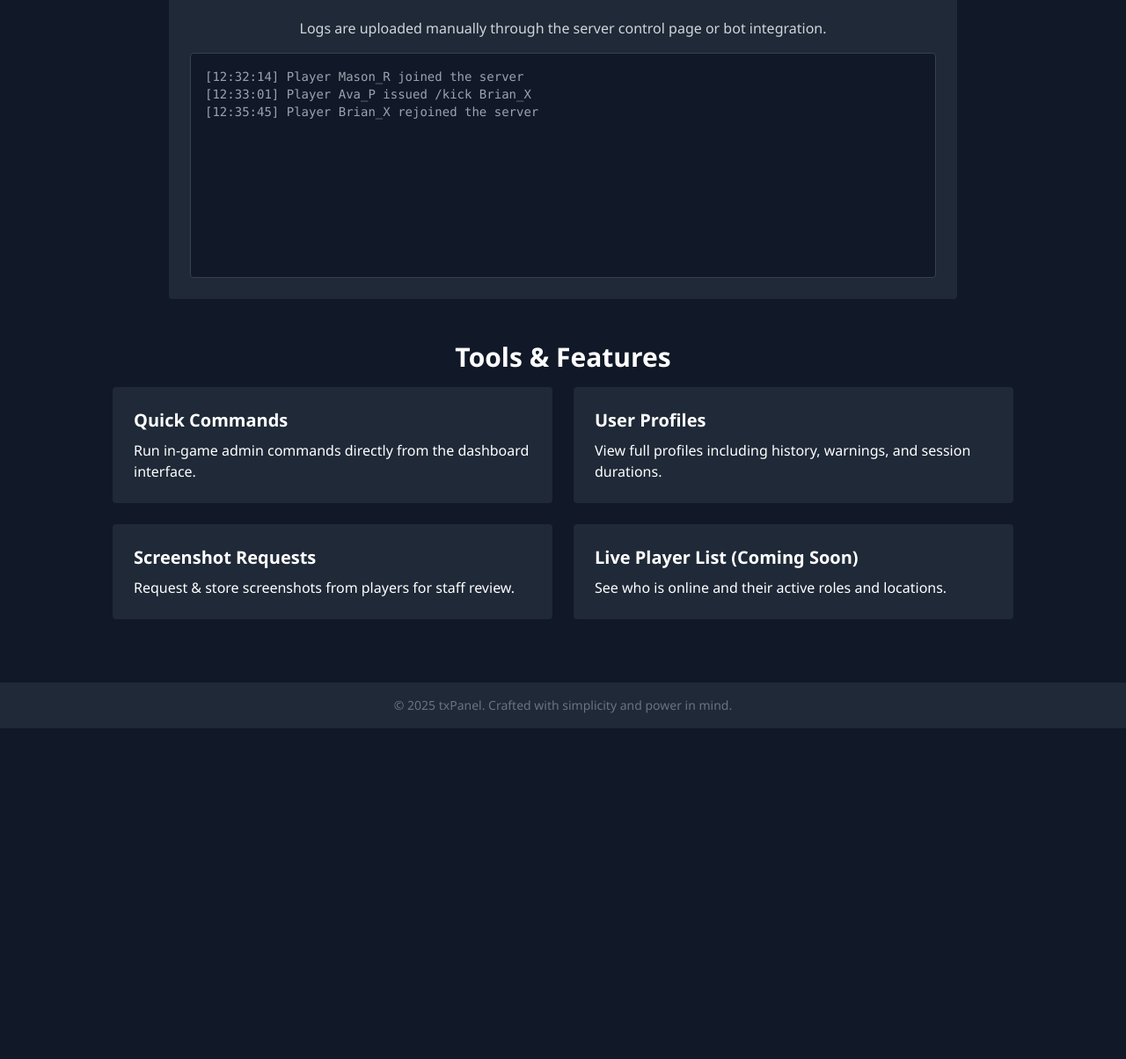
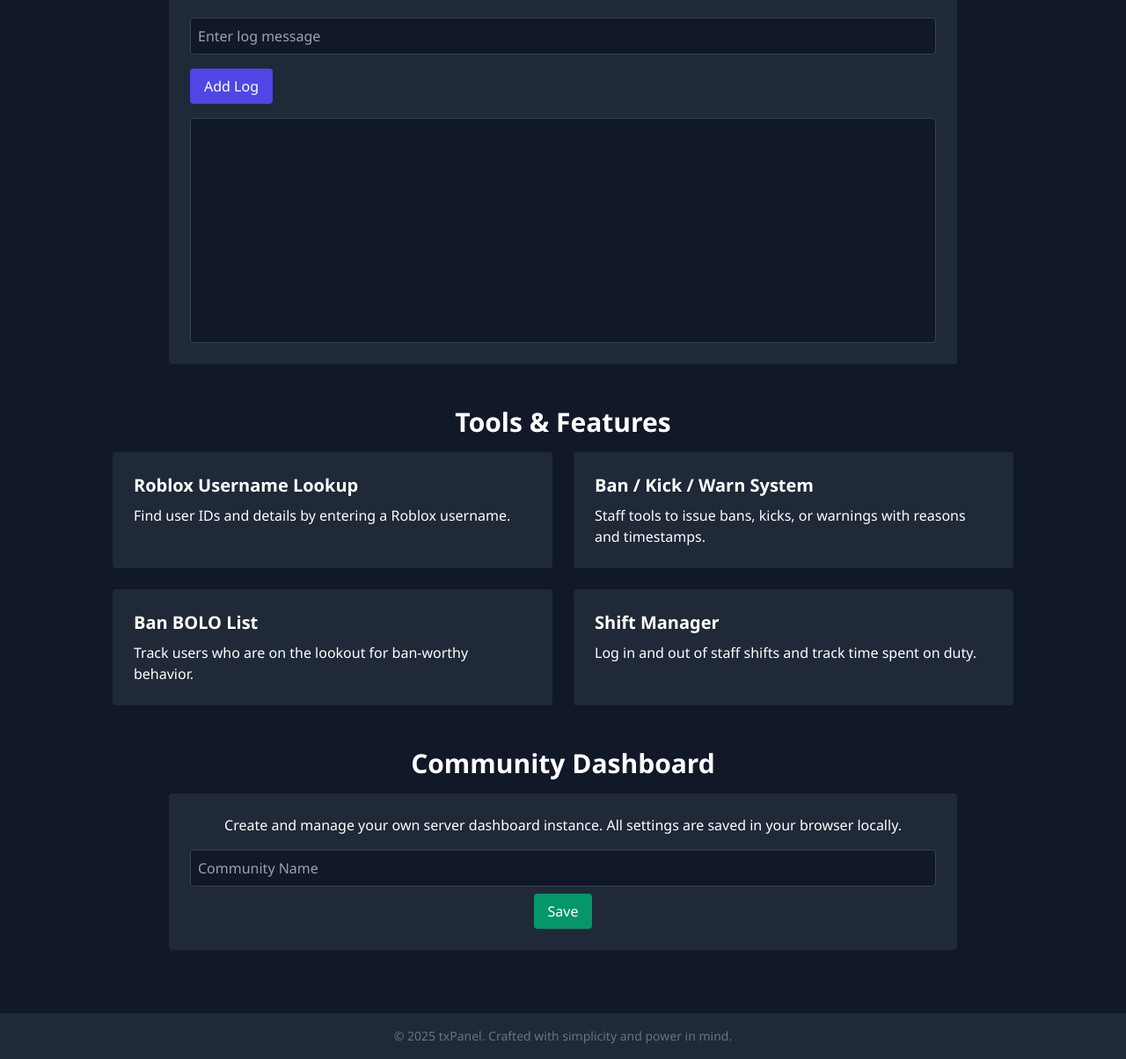
Before and after one commit to MasonRRR23451/txpanel, a plain HTML site: page index.html in a window 1280 px wide. Shown: the part 590-1794 px from the top of the page at 88% size. Before the commit the page ends 1418 px from the top, so only its background shows below. Drawn offline with nearby package versions, Linux system fonts and the light colour scheme.

Commit message:
Update index.html

```diff
--- a/index.html
+++ b/index.html
@@ -18,6 +18,7 @@
         <a href="#updates" class="hover:underline">Updates</a>
         <a href="#logs" class="hover:underline">Logs</a>
         <a href="#tools" class="hover:underline">Tools</a>
+        <a href="#dashboard" class="hover:underline">Dashboard</a>
       </nav>
     </div>
   </header>
@@ -44,14 +45,13 @@
     </section>
 
     <section id="logs" class="mb-12">
-      <h2 class="text-3xl font-semibold mb-4 text-center">In-Game Logging</h2>
+      <h2 class="text-3xl font-semibold mb-4 text-center">Manual Log Entry</h2>
       <div class="bg-gray-800 p-6 rounded max-w-4xl mx-auto">
-        <p class="text-gray-300 mb-4 text-center">Logs are uploaded manually through the server control page or bot integration.</p>
-        <div class="bg-gray-900 p-4 rounded h-64 overflow-y-auto border border-gray-700 text-sm font-mono">
-          <div class="text-gray-400">[12:32:14] Player Mason_R joined the server</div>
-          <div class="text-gray-400">[12:33:01] Player Ava_P issued /kick Brian_X</div>
-          <div class="text-gray-400">[12:35:45] Player Brian_X rejoined the server</div>
-        </div>
+        <form id="logForm" class="space-y-4">
+          <input type="text" id="logInput" placeholder="Enter log message" class="w-full p-2 rounded bg-gray-900 border border-gray-700 text-white">
+          <button type="submit" class="bg-indigo-600 hover:bg-indigo-700 px-4 py-2 rounded">Add Log</button>
+        </form>
+        <div class="bg-gray-900 p-4 rounded h-64 overflow-y-auto border border-gray-700 text-sm font-mono mt-4" id="logOutput"></div>
       </div>
     </section>
 
@@ -59,21 +59,31 @@
       <h2 class="text-3xl font-semibold mb-4 text-center">Tools & Features</h2>
       <div class="grid md:grid-cols-2 gap-6 max-w-5xl mx-auto">
         <div class="bg-gray-800 p-6 rounded">
-          <h3 class="text-xl font-bold mb-2">Quick Commands</h3>
-          <p>Run in-game admin commands directly from the dashboard interface.</p>
+          <h3 class="text-xl font-bold mb-2">Roblox Username Lookup</h3>
+          <p>Find user IDs and details by entering a Roblox username.</p>
         </div>
         <div class="bg-gray-800 p-6 rounded">
-          <h3 class="text-xl font-bold mb-2">User Profiles</h3>
-          <p>View full profiles including history, warnings, and session durations.</p>
+          <h3 class="text-xl font-bold mb-2">Ban / Kick / Warn System</h3>
+          <p>Staff tools to issue bans, kicks, or warnings with reasons and timestamps.</p>
         </div>
         <div class="bg-gray-800 p-6 rounded">
-          <h3 class="text-xl font-bold mb-2">Screenshot Requests</h3>
-          <p>Request & store screenshots from players for staff review.</p>
+          <h3 class="text-xl font-bold mb-2">Ban BOLO List</h3>
+          <p>Track users who are on the lookout for ban-worthy behavior.</p>
         </div>
         <div class="bg-gray-800 p-6 rounded">
-          <h3 class="text-xl font-bold mb-2">Live Player List (Coming Soon)</h3>
-          <p>See who is online and their active roles and locations.</p>
+          <h3 class="text-xl font-bold mb-2">Shift Manager</h3>
+          <p>Log in and out of staff shifts and track time spent on duty.</p>
         </div>
+      </div>
+    </section>
+
+    <section id="dashboard" class="mb-12">
+      <h2 class="text-3xl font-semibold mb-4 text-center">Community Dashboard</h2>
+      <div class="bg-gray-800 p-6 rounded max-w-4xl mx-auto text-center">
+        <p class="mb-4">Create and manage your own server dashboard instance. All settings are saved in your browser locally.</p>
+        <input type="text" id="communityName" placeholder="Community Name" class="w-full p-2 rounded bg-gray-900 border border-gray-700 text-white mb-2">
+        <button onclick="saveCommunity()" class="bg-green-600 hover:bg-green-700 px-4 py-2 rounded">Save</button>
+        <p id="saveMsg" class="text-sm text-gray-400 mt-2 hidden">Community saved!</p>
       </div>
     </section>
   </main>
@@ -81,5 +91,29 @@
   <footer class="bg-gray-800 text-center p-4 text-sm text-gray-500">
     &copy; 2025 txPanel. Crafted with simplicity and power in mind.
   </footer>
+
+  <script>
+    document.getElementById('logForm').addEventListener('submit', function(e) {
+      e.preventDefault();
+      const log = document.getElementById('logInput').value;
+      if (log.trim()) {
+        const logOutput = document.getElementById('logOutput');
+        const newEntry = document.createElement('div');
+        newEntry.textContent = `[${new Date().toLocaleTimeString()}] ${log}`;
+        newEntry.className = 'text-gray-400';
+        logOutput.appendChild(newEntry);
+        document.getElementById('logInput').value = '';
+        logOutput.scrollTop = logOutput.scrollHeight;
+      }
+    });
+
+    function saveCommunity() {
+      const name = document.getElementById('communityName').value;
+      if (name.trim()) {
+        localStorage.setItem('txPanelCommunity', name);
+        document.getElementById('saveMsg').classList.remove('hidden');
+      }
+    }
+  </script>
 </body>
 </html>
```
